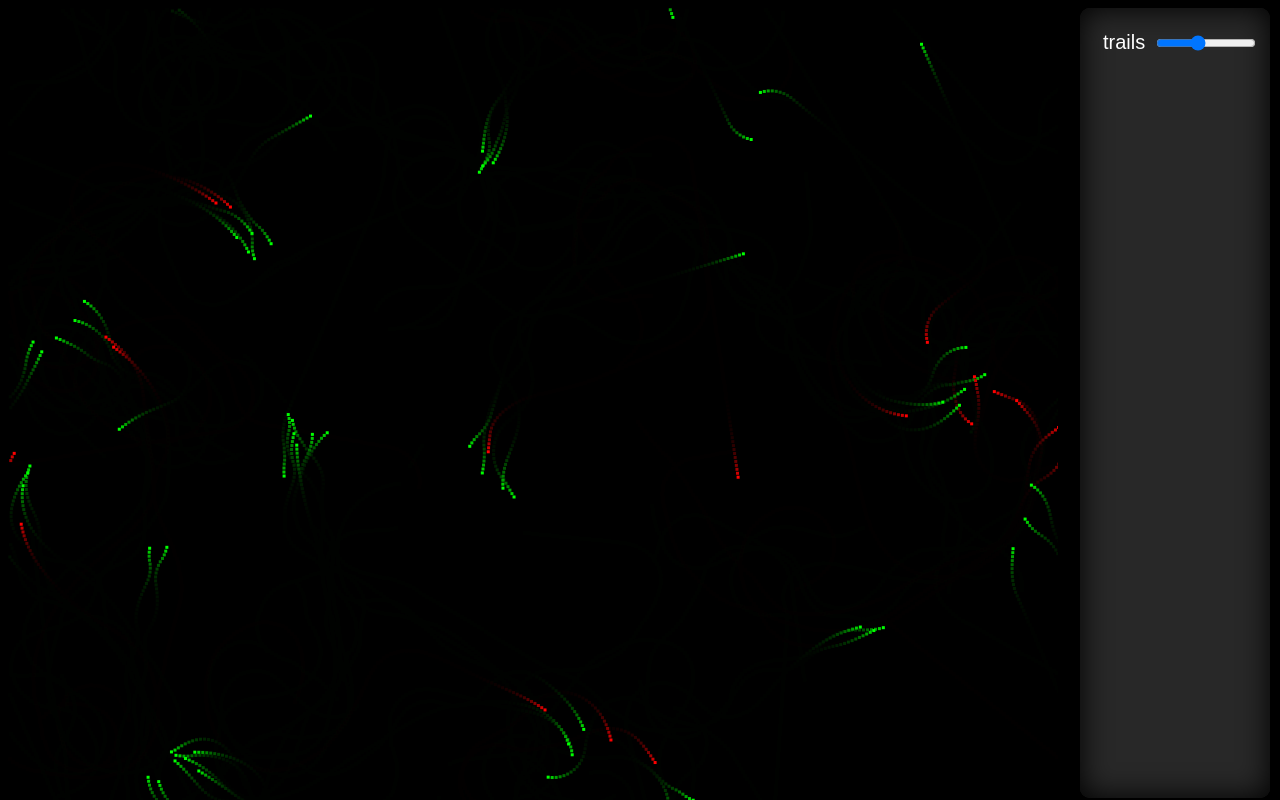
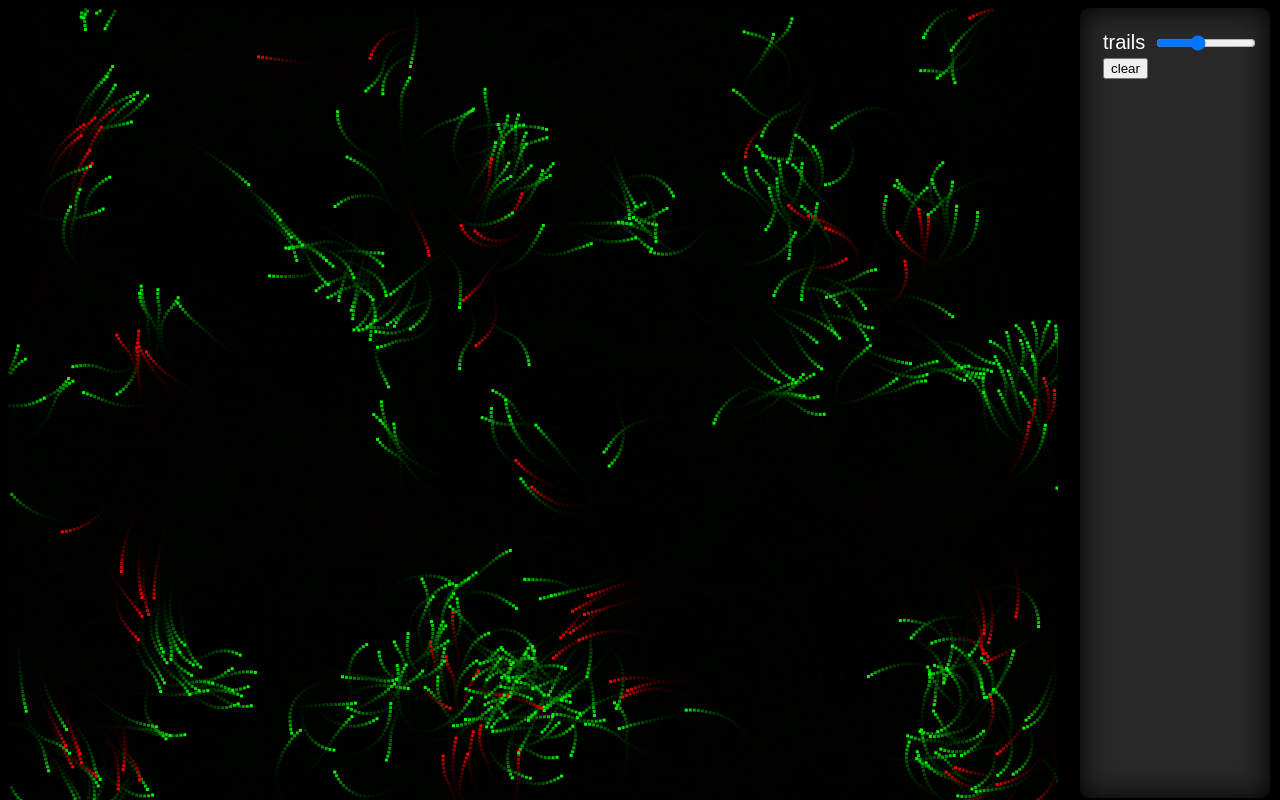
Before and after one commit to csharrison/Boids, a plain HTML site: page boids.html in a window 1280 px wide. Drawn offline with nearby package versions, Linux system fonts and the light colour scheme.

Commit message:
clear button

```diff
--- a/boids.html
+++ b/boids.html
@@ -10,6 +10,9 @@
 			<td><span>trails</span></td>
 			<td><input id="trails" type="range" min="0" max="100" value="40" /></td>
 		</tr>
+		<tr>
+			<td><input id="clear" type="button" value="clear" /></td>
+		</tr>
 		</table>
 	</div>
 </body>
--- a/boids.js
+++ b/boids.js
@@ -131,7 +131,7 @@ function update(boid){
 					tcy += b.y;
 					too_close += 1;
 					if(d < 5 && evil === 0 && b.evil === 1){
-						dead = true;
+						//dead = true;
 					}
 				}if(d < 70) neighbors.push(b);
 			}
@@ -272,7 +272,7 @@ function setup(){
 	resize();
 
 	var i = 0;
-	for(i = 0; i < 100 ; i++){
+	for(i = 0; i < 500 ; i++){
 		x = new_boid(
 			Math.random() * 3000,
 			Math.random() * 3000,
@@ -304,7 +304,14 @@ function setup(){
 
    	$("#trails").change(function(){
    		trails = parseInt($("#trails").attr('value'));
-   	})
+   	});
+   	$("#clear").click(function(){
+   		for(var i = 0; i < boids.length; i++){
+   			var block = boids[i].block;
+   			block.splice(0, block.length);
+   		}
+   		boids = [];
+   	});
 
 	//run();
 	interval = setInterval(run, 30);
```
